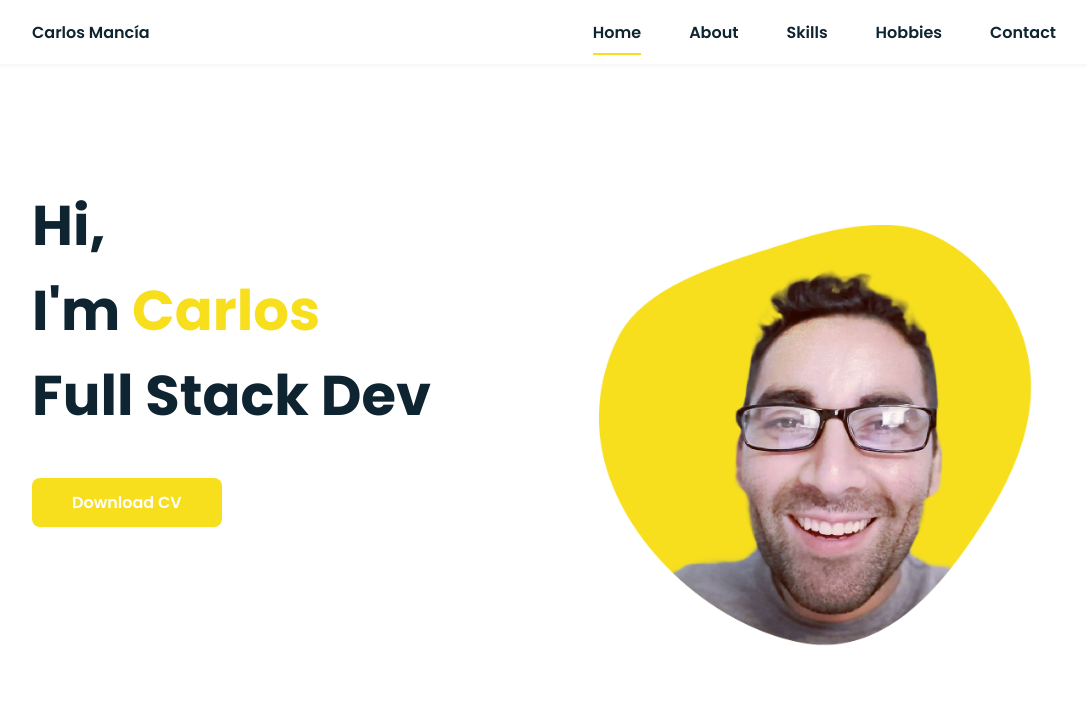
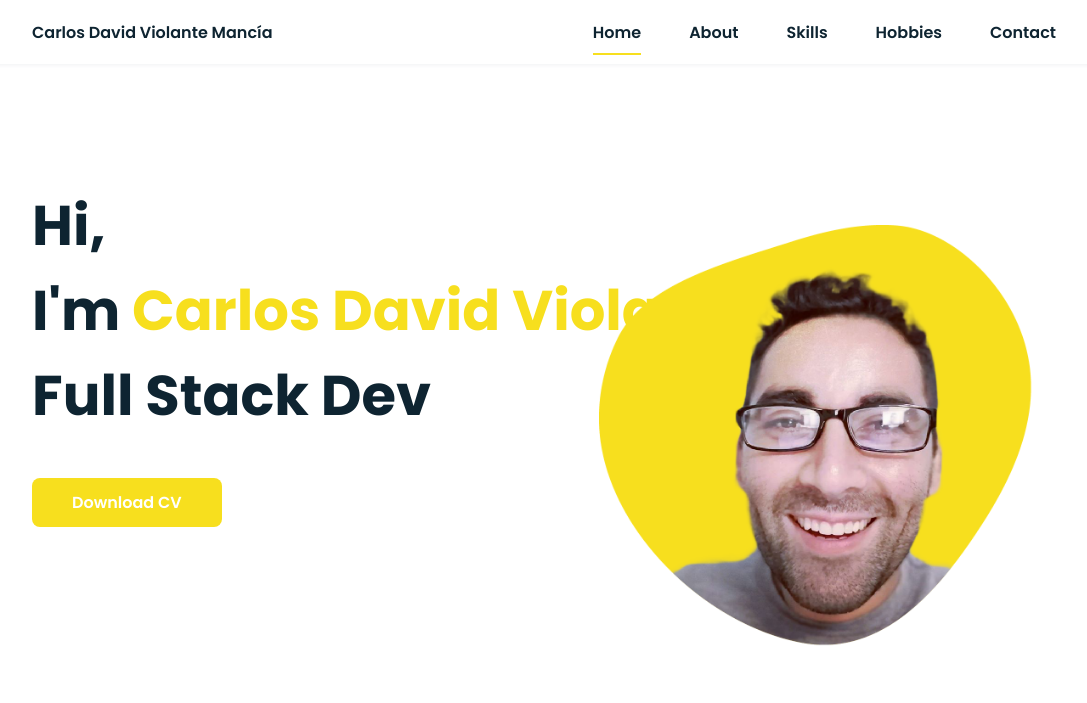
Before and after one commit to CharlyJSX/carlosmancia, a plain HTML site: page index.html in a window 1280 px wide. Shown: the top 703 px of the page, without its empty margins (96-1183 px from the left). Drawn offline with nearby package versions, Linux system fonts and the light colour scheme.

Commit message:
Update index.html

```diff
--- a/index.html
+++ b/index.html
@@ -19,7 +19,7 @@
     <header class="l-header">
       <nav class="nav bd-grid">
         <div>
-          <a href="#" class="nav__logo">Carlos Mancía</a>
+          <a href="#" class="nav__logo">Carlos David Violante Mancía</a>
         </div>
 
         <div class="nav__menu" id="nav-menu">
@@ -53,7 +53,7 @@
       <section class="home bd-grid" id="home">
         <div class="home__data">
           <h1 class="home__title">
-            Hi,<br />I'm <span class="home__title-color">Carlos</span><br />
+            Hi,<br />I'm <span class="home__title-color">Carlos David Violante Mancía</span><br />
             Full Stack Dev
           </h1>
 
```
